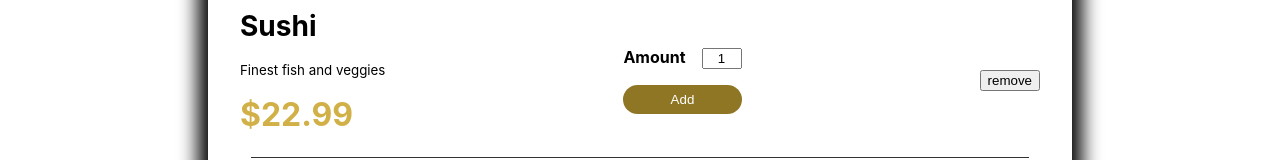
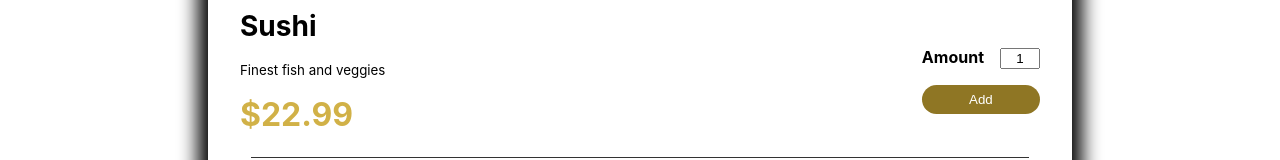
Before and after one commit to Desulfo/Yumi, a React (Create React App) app: page / in a window 1280 px wide. Shown: the part 587-747 px from the top of the page. Built offline with nearby package versions, Linux system fonts and the light colour scheme.

Commit message:
Remove button from meals list

```diff
--- a/src/molecules/SingleMeal.js
+++ b/src/molecules/SingleMeal.js
@@ -9,9 +9,6 @@ function SingleMeal(props) {
   const handleSubmit = (e) => {
     e.preventDefault();
     cartCtx.addMeal(props.meal, parseInt(amountInput));
-  };
-  const removeHandler = () => {
-    cartCtx.removeMeal(props.meal);
   };
   return (
     <li>
@@ -35,7 +32,6 @@ function SingleMeal(props) {
         </label>
         <Button type="submit">Add</Button>
       </form>
-      <button onClick={removeHandler}>remove</button>
     </li>
   );
 }
```
